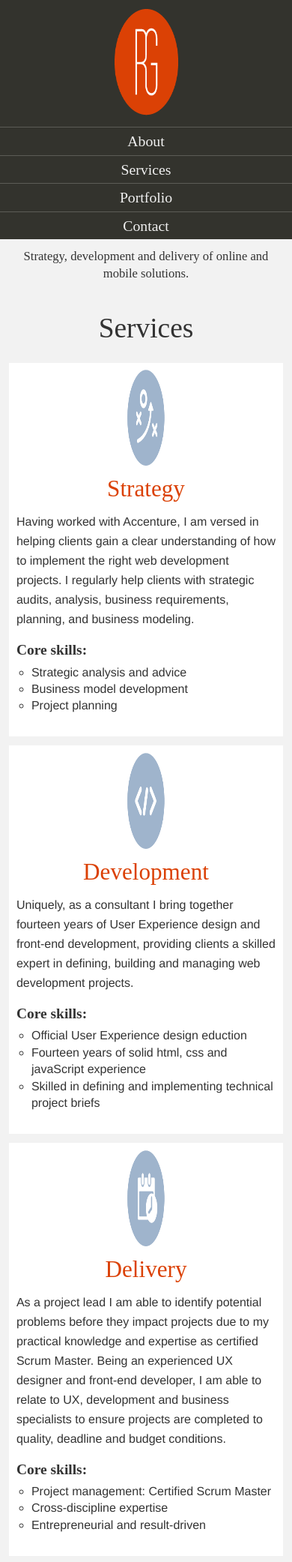
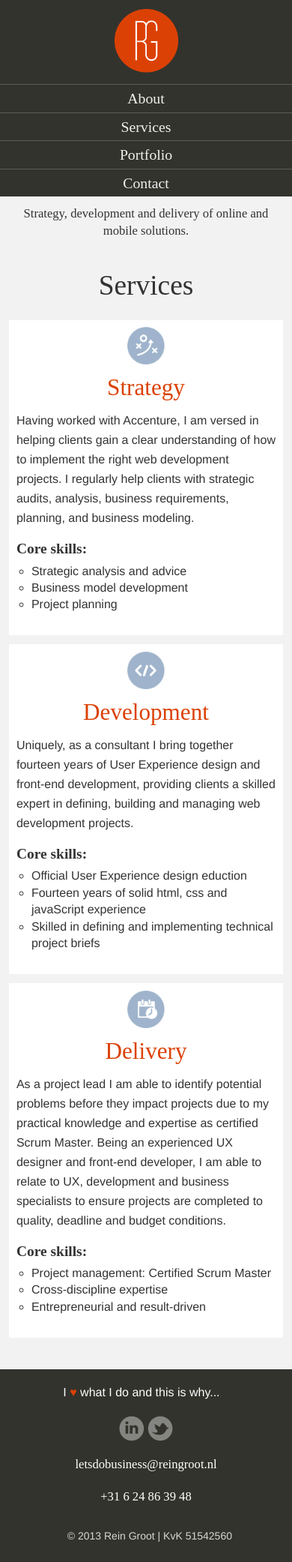
Before and after one commit to reingroot/reingroot.nl, a CodeIgniter app: page /index.php/services/index in a window 390 px wide. Shown: the top 2083 px of the page at 75% size. Run offline with CodeIgniter, Linux system fonts and the light colour scheme; some libraries are stand-ins or nearby versions.

Commit message:
Fixed some small layout issues with the image sizes

```diff
--- a/css/main.css
+++ b/css/main.css
@@ -350,14 +350,14 @@ html, body { height: 100%; }
 	.main-nav li a { font-size: 1.438em; }
 	.tagline { font-size: 1.250em;}
 
-	.rg-bio { background-position: center top; padding-top: 212px;}
+	.rg-bio { background-position: center top; padding-top: 230px;}
 	.rg-bio article { float: right; margin-left: 0; }
 
 	.rg-services .last { margin-bottom: 0; }
 	.rg-services .rg-inline-list { margin-bottom: 0; }
 	.rg-services .rg-inline-list::after { content: none; }
 	.rg-services .rg-inline-list-item { display: block; margin-bottom: 12px; padding: 2.666666667% 2.666666667%; width: auto; }
-	.rg-services .rg-inline-list-item img { max-width: 80px; }
+	.rg-services .rg-inline-list-item img { width: 80px; height: 80px; }
 	.rg-services .rg-inline-list-item h2 { margin: 10px 0; }
 	.rg-services .rg-inline-list-item h2 + p { min-height: inherit; }
 }
@@ -374,14 +374,14 @@ html, body { height: 100%; }
 	.main-nav li { border-top: #5c5c56 1px solid; float: none; margin-right: 0; padding: 5px 0 5px 0; }
 	.main-nav .last { margin-right: 0; }
 		.rg-logo { position: static; }
-		.rg-logo img { max-width: 85px; }
+		.rg-logo img { width: 85px; height: 85px; }
 
 	.tagline { padding: 12px; text-align: center; }
 
 	.rg-bio img { float: none; }
 	.rg-bio article { float: none; text-align: left; width: auto; }
 
-	.rg-services .rg-inline-list-item img { max-width: 50px; }
+	.rg-services .rg-inline-list-item img { width: 50px; height: 50px; }
 
 	.rg-portfolio { float: none; padding-bottom: 10px; }
 	.rg-portfolio-item ul { width: 100%; margin-bottom: 24px; text-align: center; }
```
